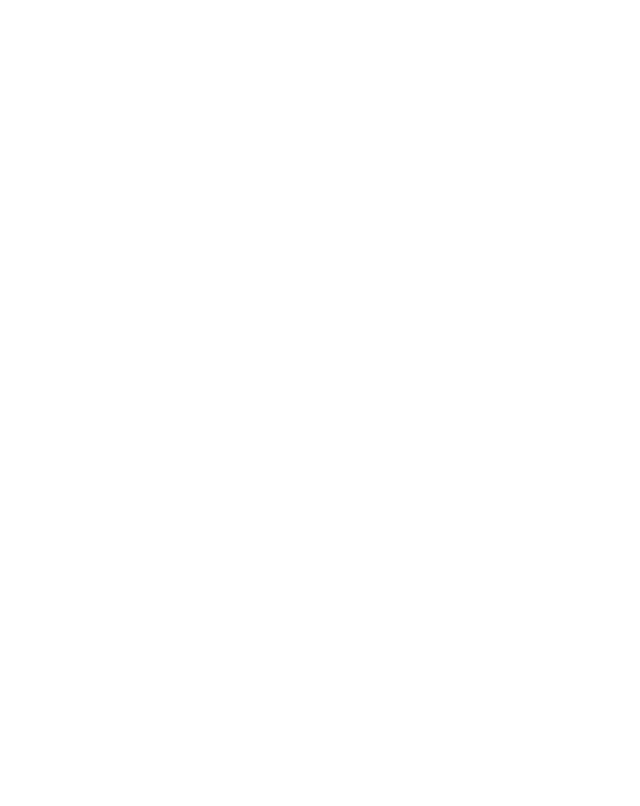
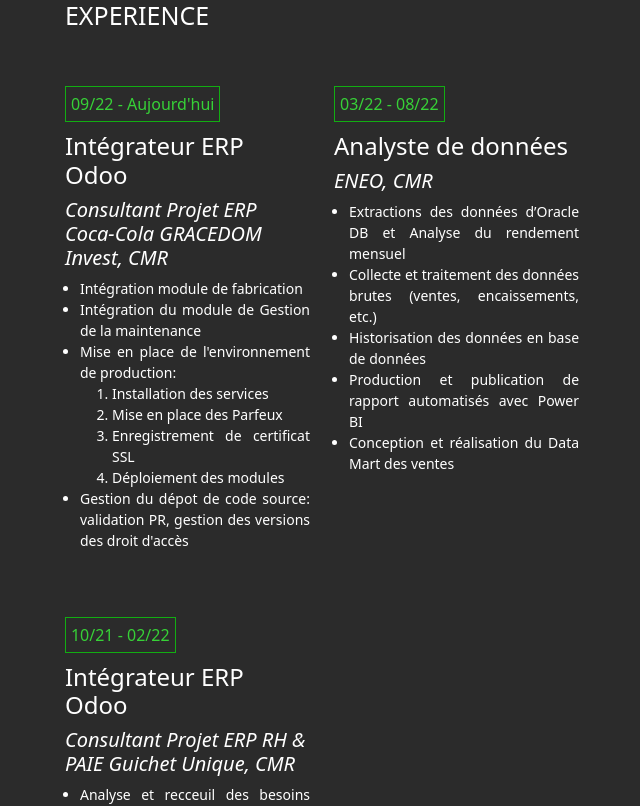
Before and after one commit to stephcyrille/last_portfolio, a React (Create React App) app: page / in a window 1280 px wide. Shown: the part 1760-2566 px from the top of the page, without its empty margins (560-1200 px from the left). Before the commit the page ends 1740 px from the top, so only its background shows below. Built offline with nearby package versions, Linux system fonts and the light colour scheme.

Commit message:
Start adding experience

```diff
--- a/src/component/Header.jsx
+++ b/src/component/Header.jsx
@@ -19,7 +19,7 @@
           >
             <Nav.Link href="#aboutMe">About</Nav.Link>
             <Nav.Link href="#skills">Compétences</Nav.Link>
-            <Nav.Link href="#action1">Expérience</Nav.Link>
+            <Nav.Link href="#experience">Expérience</Nav.Link>
             <Nav.Link href="#action1">Formation</Nav.Link>
           </Nav>
         </Navbar.Collapse>
--- a/src/component/about-me.style.css
+++ b/src/component/about-me.style.css
@@ -40,7 +40,7 @@
 .sectionMboutMe h4{
   margin-bottom: 15px;
   font-size: 22px;
-  color: #ff3939;
+  color: green;
   text-transform: uppercase;
 }
 
@@ -66,7 +66,7 @@
 }
 
 .sectionMboutMe .logoSocial a:hover{
-  color: #da4444;
+  color: green;
   transition: ease-out;
   transition-duration: 0.4s;
 }
--- /dev/null
+++ b/src/component/experience/Experience.jsx
@@ -0,0 +1,62 @@
+import React from 'react';
+import './experience.style.css';
+
+export const Experience = () => {
+  return (
+    <div className="sectionExperience">
+      <div className='row'>
+        <div className='col-md-12 col-12 mb-5'>
+          <h3 className="mt-0">Experience</h3>
+        </div>
+      </div>
+      <div className='row'>
+        <div className='col-lg-6 col-12 experienceLine'>
+          <span className='date'>09/22 - Aujourd'hui</span>
+          <h4>Intégrateur ERP Odoo</h4>
+          <h5><span className='society'>Consultant Projet ERP Coca-Cola GRACEDOM Invest</span>, CMR</h5>
+          <ul>
+            <li>Intégration module de fabrication</li>
+            <li>Intégration du module de Gestion de la maintenance</li>
+            <li>
+              Mise en place de l'environnement de production:
+              <ol>
+                <li>Installation des services</li>
+                <li>Mise en place des Parfeux</li>
+                <li>Enregistrement de certificat SSL</li>
+                <li>Déploiement des modules</li>
+              </ol>
+            </li>
+            <li>Gestion du dépot de code source: validation PR, gestion des versions des droit d'accès</li>
+          </ul>
+        </div>
+
+        <div className='col-lg-6 col-12 experienceLine'>
+          <span className='date'>03/22 - 08/22</span>
+          <h4>Analyste de données</h4>
+          <h5><span className='society'>ENEO</span>, CMR</h5>
+          <ul>
+            <li>Extractions des données d’Oracle DB et Analyse du rendement mensuel</li>
+            <li>Collecte et traitement des données brutes (ventes, encaissements, etc.) </li>
+            <li>Historisation des données en base de données</li>
+            <li>Production et publication de rapport automatisés avec Power BI</li>
+            <li>Conception et réalisation du Data Mart des ventes</li>
+          </ul>
+        </div>
+
+        <div className='col-lg-6 col-12 experienceLine'>
+          <span className='date'>10/21 - 02/22</span>
+          <h4>Intégrateur ERP Odoo</h4>
+          <h5><span className='society'>Consultant Projet ERP RH & PAIE Guichet Unique</span>, CMR</h5>
+          <ul>
+            <li>Analyse et recceuil des besoins utilisateurs</li>
+            <li>Mise en place d'un tableau de bord opérationnel</li>
+            <li>Intégration du module de gestion RH</li>
+            <li>Intégration outil d'analyse croisé et diagramme</li>
+            <li>Formation utilisateurs</li>
+          </ul>
+        </div>
+
+      </div>
+    </div>
+  )
+}
--- /dev/null
+++ b/src/component/experience/experience.style.css
@@ -0,0 +1,46 @@
+.sectionExperience{
+  color: white;
+
+  position: relative;
+  overflow: hidden;
+  padding-left: 8%;
+  padding-right: 8%;
+  padding-top: 70px;
+  border-bottom: 1px solid #585d65;
+  margin: 0;
+  padding-bottom: 70px;
+  overflow: visible;
+  z-index: 11;
+}
+
+.sectionExperience h3{
+  font-size: 25px;
+  color: #fff;
+  text-transform: uppercase;
+}
+
+.experienceLine{
+  margin-bottom: 50px;
+}
+
+.experienceLine .date{
+  padding: 5px;
+  color: rgb(55, 209, 55);
+  border: 1px solid rgb(18, 173, 18);
+  margin-bottom: 10px;
+  display: inline-block;
+}
+
+.experienceLine h5{
+  font-weight: 200;
+  font-style: italic;
+}
+
+.experienceLine ul{
+  padding-left: 15px;
+}
+
+.experienceLine ul li{
+  text-align: justify;
+  font-size: 14px;
+}
--- a/src/component/skills/Skills.jsx
+++ b/src/component/skills/Skills.jsx
@@ -43,7 +43,7 @@
                <CircularProgress text={"Multitâche"} percent={80} />
             </div>
             <div className='col-4 col-lg-3'>
-               <CircularProgress text={"Ponctualité"} percent={80} />
+               <CircularProgress text={"Ponctuel"} percent={80} />
             </div>
             <div className='col-4 col-lg-3'>
                <CircularProgress text={"Sens de l'initiative"} percent={90} />
@@ -53,6 +53,7 @@
             </div>
           </div>
         </div>
+        <span id="experience" />
       </div>
     </div>
   )
--- a/src/component/skills/skills.style.css
+++ b/src/component/skills/skills.style.css
@@ -7,13 +7,10 @@
   padding-right: 8%;
   padding-top: 70px;
   border-bottom: 1px solid #585d65;
-  z-index: 12;
-
   margin: 0;
   padding-bottom: 70px;
   overflow: visible;
   z-index: 11;
-  margin-bottom: 50px;
 }
 
 .sectionSkills h3{
--- a/src/pages/home/Home.js
+++ b/src/pages/home/Home.js
@@ -9,6 +9,7 @@
 import './home.style.css';
 import { AboutMe } from '../../component/AboutMe';
 import { Skills } from '../../component/skills/Skills';
+import { Experience } from '../../component/experience/Experience';
 
 export const Home = () => {
   const [count, setCounter] = useState(125);
@@ -27,6 +28,7 @@
 
         <AboutMe />
         <Skills />
+        <Experience />
 
 
         {/* <div className="section-about-me">
```
